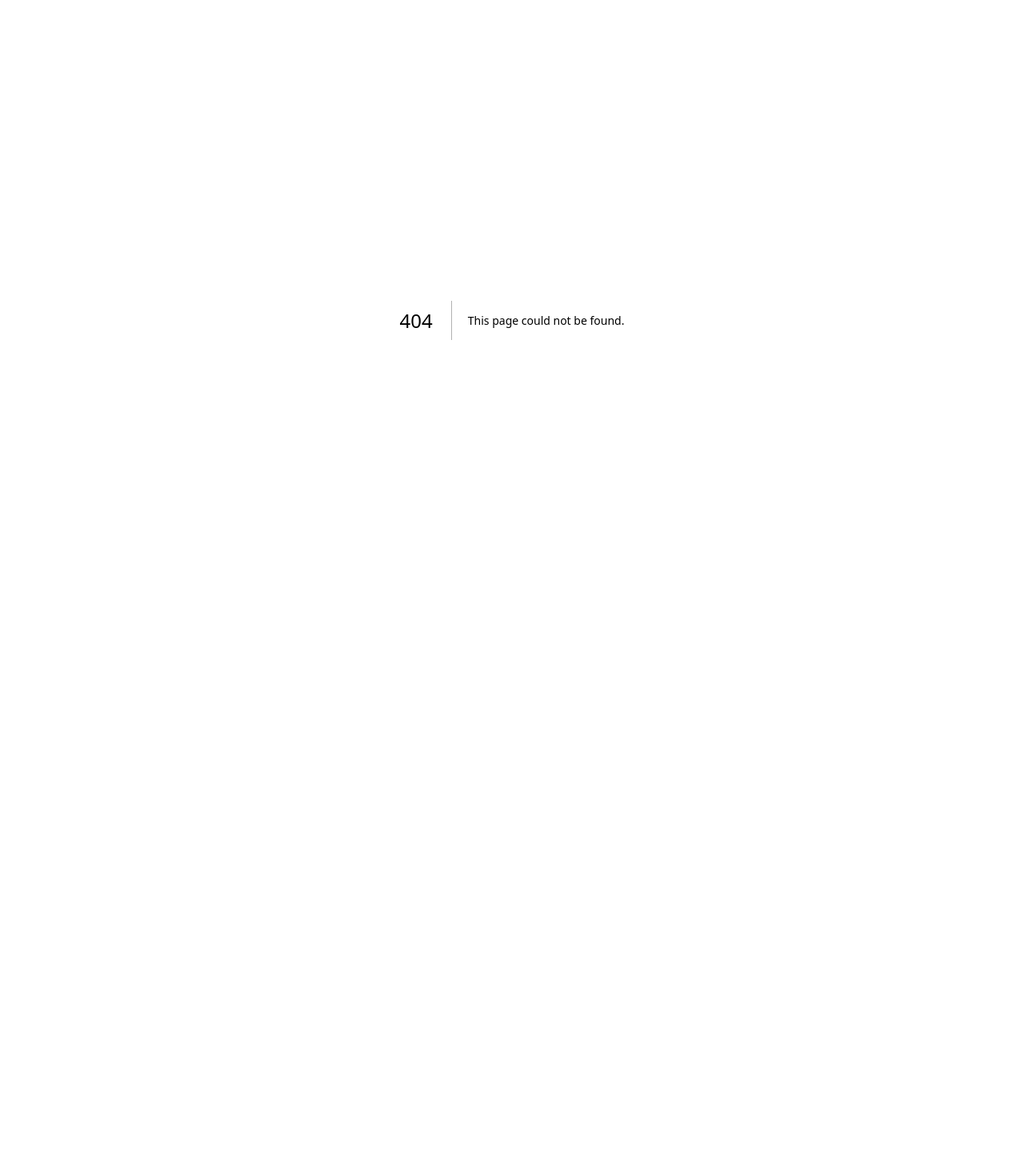
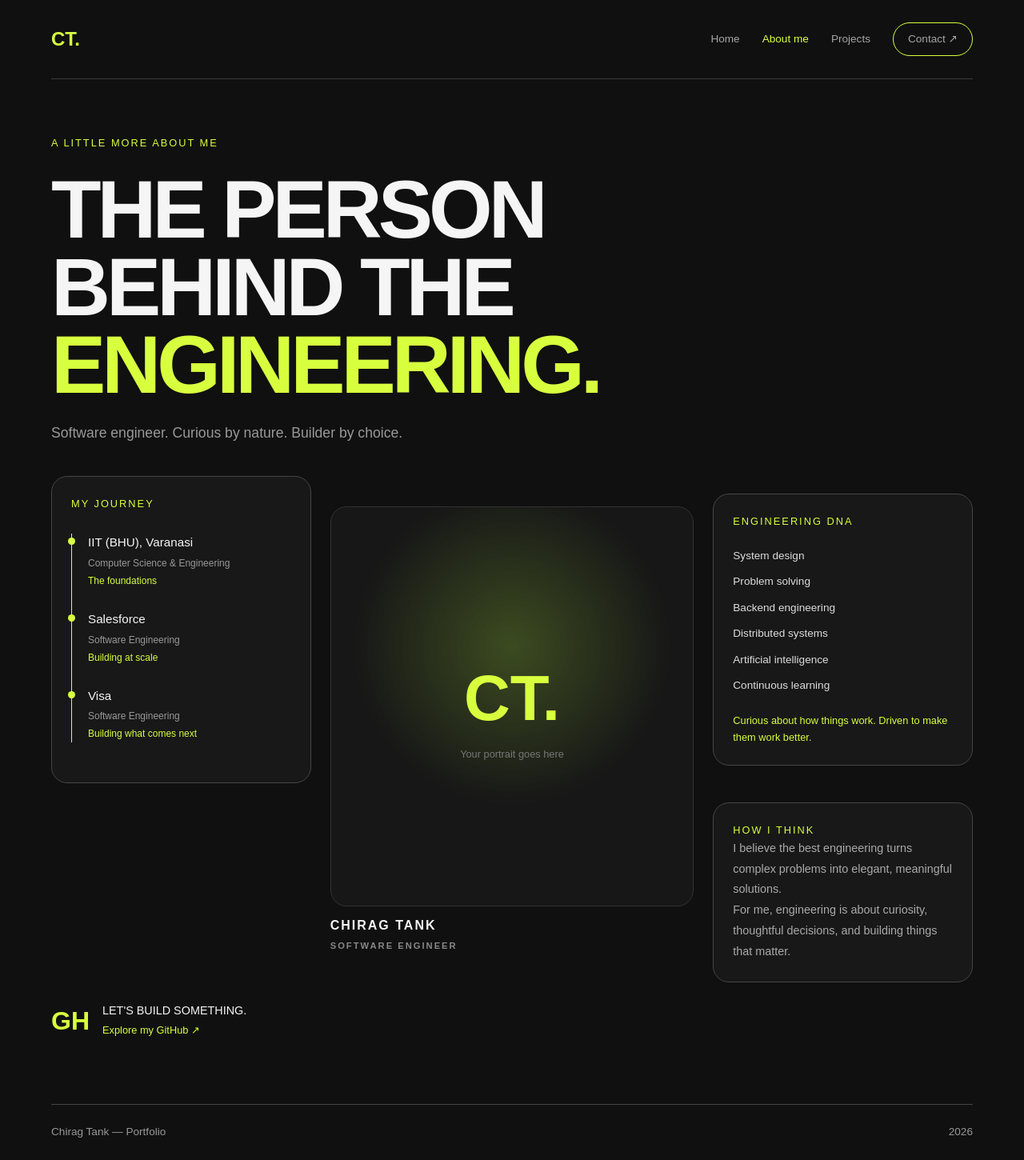
Before and after one commit to tankify/chirag-portfolio, a Next.js app: page /about in a window 1280 px wide. Before the commit this address had no page. Shown: the whole page at 80% size. Before the commit the page ends 800 px from the top, so only its background shows below. Built offline with nearby package versions, Linux system fonts and the light colour scheme.

Commit message:
feat: add dedicated about page

```diff
--- /dev/null
+++ b/app/about/page.tsx
@@ -0,0 +1,149 @@
+
+import Link from "next/link";
+
+const journey = [
+  {
+    organization: "IIT (BHU), Varanasi",
+    role: "Computer Science & Engineering",
+    period: "The foundations",
+  },
+  {
+    organization: "Salesforce",
+    role: "Software Engineering",
+    period: "Building at scale",
+  },
+  {
+    organization: "Visa",
+    role: "Software Engineering",
+    period: "Building what comes next",
+  },
+];
+
+const engineeringDNA = [
+  "System design",
+  "Problem solving",
+  "Backend engineering",
+  "Distributed systems",
+  "Artificial intelligence",
+  "Continuous learning",
+];
+
+export default function AboutPage() {
+  return (
+    <main className="about-page">
+      <nav className="about-nav">
+        <Link href="/" className="about-logo">
+          CT.
+        </Link>
+
+        <div className="about-nav-links">
+          <Link href="/">Home</Link>
+          <span className="active">About me</span>
+          <Link href="/#projects">Projects</Link>
+          <a href="mailto:tankchirag22@gmail.com" className="contact-link">
+            Contact ↗
+          </a>
+        </div>
+      </nav>
+
+      <section className="about-hero">
+        <div className="about-label">
+          A LITTLE MORE ABOUT ME
+        </div>
+
+        <h1>
+          THE PERSON
+          <br />
+          BEHIND THE
+          <br />
+          <span>ENGINEERING.</span>
+        </h1>
+
+        <p className="about-subtitle">
+          Software engineer. Curious by nature. Builder by choice.
+        </p>
+      </section>
+
+      <section className="about-layout">
+        <div className="journey-card">
+          <h2>MY JOURNEY</h2>
+
+          <div className="timeline">
+            {journey.map((item) => (
+              <div className="timeline-item" key={item.organization}>
+                <div className="timeline-dot" />
+
+                <div>
+                  <h3>{item.organization}</h3>
+                  <p>{item.role}</p>
+                  <span>{item.period}</span>
+                </div>
+              </div>
+            ))}
+          </div>
+        </div>
+
+        <div className="portrait-area">
+          <div className="portrait-placeholder">
+            <span>CT.</span>
+            <p>Your portrait goes here</p>
+          </div>
+
+          <div className="portrait-caption">
+            CHIRAG TANK
+            <span>SOFTWARE ENGINEER</span>
+          </div>
+        </div>
+
+        <div className="engineering-card">
+          <h2>ENGINEERING DNA</h2>
+
+          <div className="engineering-skills">
+            {engineeringDNA.map((skill) => (
+              <span key={skill}>{skill}</span>
+            ))}
+          </div>
+
+          <p className="engineering-note">
+            Curious about how things work.
+            Driven to make them work better.
+          </p>
+        </div>
+
+        <div className="philosophy-card">
+          <h2>HOW I THINK</h2>
+
+          <p>
+            I believe the best engineering turns complex
+            problems into elegant, meaningful solutions.
+          </p>
+
+          <p>
+            For me, engineering is about curiosity,
+            thoughtful decisions, and building things
+            that matter.
+          </p>
+        </div>
+
+        <div className="about-github">
+          <span className="github-mark">GH</span>
+
+          <div>
+            <h2>LET'S BUILD SOMETHING.</h2>
+            <Link
+              href="https://github.com/tankify"
+              target="_blank"
+            >
+              Explore my GitHub ↗
+            </Link>
+          </div>
+        </div>
+      </section>
+
+      <footer className="about-footer">
+        <span>Chirag Tank — Portfolio</span>
+        <span>2026</span>
+      </footer>
+    </main>
+  );
+}
--- a/app/globals.css
+++ b/app/globals.css
@@ -358,3 +358,313 @@ a {
     scroll-behavior: auto !important;
   }
 }
+
+
+/* About Page */
+
+.about-page {
+  min-height: 100vh;
+  padding: 0 5%;
+  background: #101010;
+  color: #f5f5f5;
+  font-family: inherit;
+}
+
+.about-nav {
+  display: flex;
+  align-items: center;
+  justify-content: space-between;
+  padding: 28px 0;
+  border-bottom: 1px solid #393939;
+}
+
+.about-logo {
+  color: #d8ff3e;
+  font-size: 1.5rem;
+  font-weight: 800;
+  text-decoration: none;
+}
+
+.about-nav-links {
+  display: flex;
+  align-items: center;
+  gap: 28px;
+}
+
+.about-nav-links a,
+.about-nav-links span {
+  color: #a5a5a5;
+  font-size: 0.85rem;
+  text-decoration: none;
+}
+
+.about-nav-links .active {
+  color: #d8ff3e;
+}
+
+.contact-link {
+  border: 1px solid #d8ff3e;
+  border-radius: 30px;
+  padding: 10px 18px;
+}
+
+.about-hero {
+  padding: 70px 0 40px;
+}
+
+.about-label,
+.journey-card h2,
+.engineering-card h2,
+.philosophy-card h2 {
+  color: #d8ff3e;
+  font-size: 0.8rem;
+  letter-spacing: 2px;
+}
+
+.about-hero h1 {
+  margin: 24px 0;
+  font-size: clamp(3rem, 8vw, 7rem);
+  line-height: 0.95;
+  letter-spacing: -5px;
+  font-weight: 800;
+}
+
+.about-hero h1 span {
+  color: #d8ff3e;
+}
+
+.about-subtitle {
+  color: #999;
+  font-size: 1.1rem;
+}
+
+.about-layout {
+  display: grid;
+  grid-template-columns: 1fr 1.4fr 1fr;
+  grid-template-rows: auto auto;
+  gap: 24px;
+  align-items: center;
+}
+
+.journey-card,
+.engineering-card,
+.philosophy-card {
+  padding: 24px;
+  border: 1px solid #454545;
+  border-radius: 20px;
+  background: #181818;
+}
+
+.timeline {
+  margin-top: 28px;
+  border-left: 1px solid #d8ff3e;
+  padding-left: 20px;
+}
+
+.timeline-item {
+  position: relative;
+  margin-bottom: 26px;
+}
+
+.timeline-dot {
+  position: absolute;
+  left: -25px;
+  top: 5px;
+  width: 9px;
+  height: 9px;
+  background: #d8ff3e;
+  border-radius: 50%;
+}
+
+.timeline-item h3 {
+  font-size: 0.95rem;
+  margin-bottom: 5px;
+}
+
+.timeline-item p,
+.timeline-item span {
+  font-size: 0.75rem;
+  color: #999;
+}
+
+.timeline-item span {
+  color: #d8ff3e;
+}
+
+.portrait-area {
+  grid-column: 2;
+  grid-row: 1 / 3;
+  align-self: stretch;
+  display: flex;
+  flex-direction: column;
+  justify-content: center;
+}
+
+.portrait-placeholder {
+  min-height: 500px;
+  display: flex;
+  flex-direction: column;
+  justify-content: center;
+  align-items: center;
+  background:
+    radial-gradient(circle at 50% 35%, #3c4b20, transparent 50%),
+    #171717;
+  border-radius: 20px;
+  border: 1px solid #333;
+}
+
+.portrait-placeholder span {
+  color: #d8ff3e;
+  font-size: 5rem;
+  font-weight: 800;
+}
+
+.portrait-placeholder p {
+  color: #777;
+  font-size: 0.8rem;
+}
+
+.portrait-caption {
+  margin-top: 12px;
+  font-weight: 700;
+  letter-spacing: 2px;
+}
+
+.portrait-caption span {
+  display: block;
+  margin-top: 5px;
+  color: #888;
+  font-size: 0.7rem;
+}
+
+.engineering-skills {
+  display: flex;
+  flex-direction: column;
+  gap: 12px;
+  margin: 24px 0;
+}
+
+.engineering-skills span {
+  font-size: 0.85rem;
+  color: #ddd;
+}
+
+.engineering-note {
+  color: #d8ff3e;
+  font-size: 0.8rem;
+  line-height: 1.6;
+}
+
+.philosophy-card {
+  grid-column: 3;
+}
+
+.philosophy-card p {
+  color: #aaa;
+  font-size: 0.9rem;
+  line-height: 1.8;
+}
+
+.about-github {
+  grid-column: 1;
+  display: flex;
+  align-items: center;
+  gap: 16px;
+}
+
+.github-mark {
+  font-size: 2rem;
+  font-weight: 800;
+  color: #d8ff3e;
+}
+
+.about-github h2 {
+  font-size: 0.9rem;
+}
+
+.about-github a {
+  color: #d8ff3e;
+  font-size: 0.8rem;
+}
+
+.about-footer {
+  display: flex;
+  justify-content: space-between;
+  margin-top: 80px;
+  padding: 24px 0;
+  border-top: 1px solid #454545;
+  color: #999;
+  font-size: 0.85rem;
+}
+
+/* Mobile responsiveness */
+
+@media (max-width: 900px) {
+  .about-layout {
+    grid-template-columns: 1fr 1fr;
+  }
+
+  .portrait-area {
+    grid-column: 1 / 3;
+    grid-row: 1;
+  }
+
+  .journey-card {
+    grid-column: 1;
+  }
+
+  .engineering-card {
+    grid-column: 2;
+  }
+
+  .philosophy-card {
+    grid-column: 1 / 3;
+  }
+
+  .about-github {
+    grid-column: 1 / 3;
+  }
+}
+
+@media (max-width: 600px) {
+  .about-nav-links {
+    gap: 12px;
+  }
+
+  .about-nav-links a,
+  .about-nav-links span {
+    font-size: 0.7rem;
+  }
+
+  .about-hero h1 {
+    letter-spacing: -2px;
+  }
+
+  .about-layout {
+    grid-template-columns: 1fr;
+  }
+
+  .portrait-area,
+  .journey-card,
+  .engineering-card,
+  .philosophy-card,
+  .about-github {
+    grid-column: 1;
+  }
+
+  .portrait-area {
+    grid-row: auto;
+  }
+
+  .portrait-placeholder {
+    min-height: 350px;
+  }
+}
+
+.about-more-link {
+  display: inline-block;
+  margin-top: 20px;
+  color: #d8ff3e;
+  text-decoration: none;
+  font-weight: 500;
+}
--- a/app/page.tsx
+++ b/app/page.tsx
@@ -60,6 +60,9 @@ export default function Home() {
         For me, engineering isn’t just about writing code. It’s about curiosity, thoughtful decisions, and building things that matter.`,
           }}
         />
+        <Link href="/about" className="about-more-link">
+          More about me ↗
+        </Link>
 
         <div className="hero-bottom">
           <p className="intro">
```
